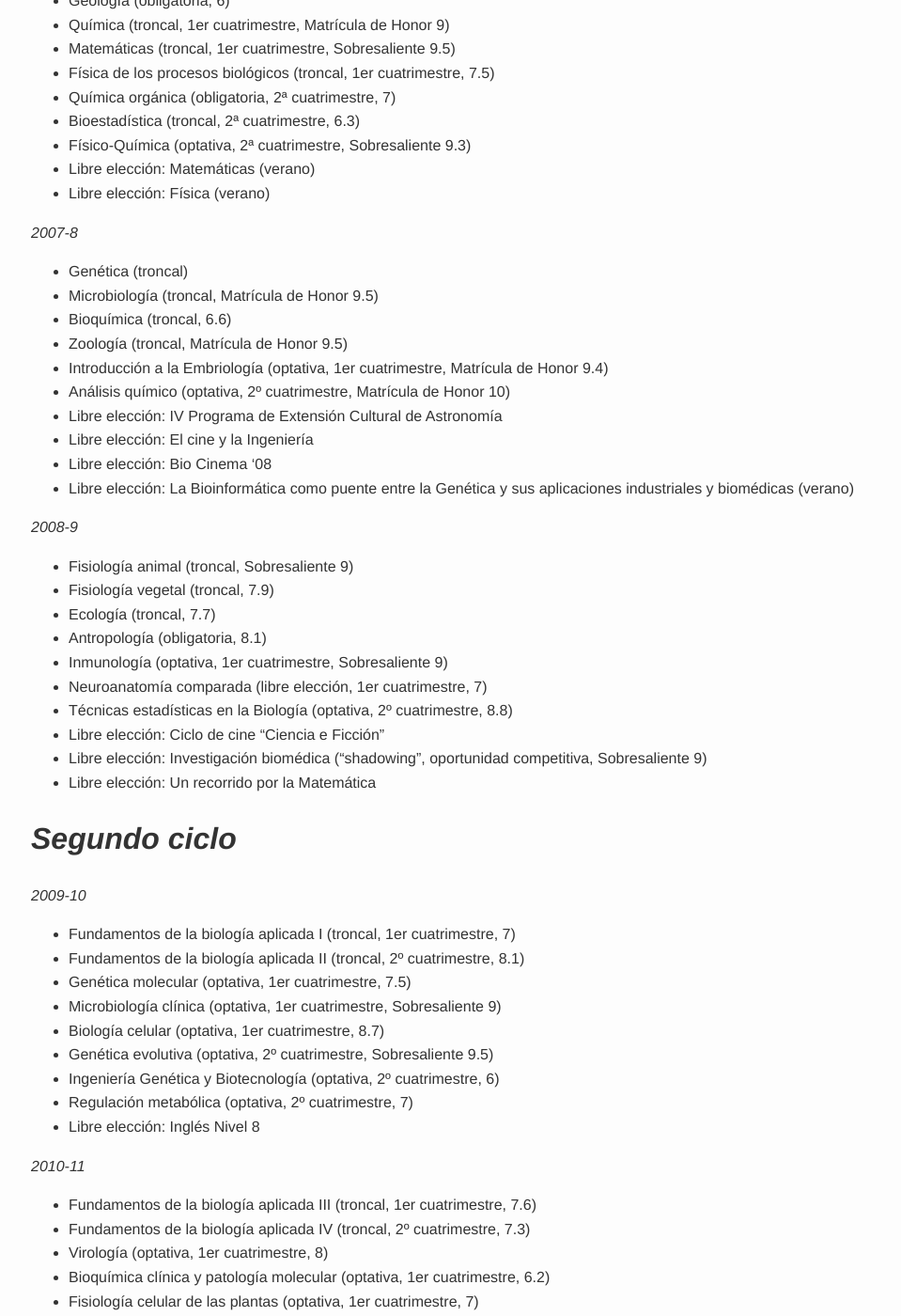
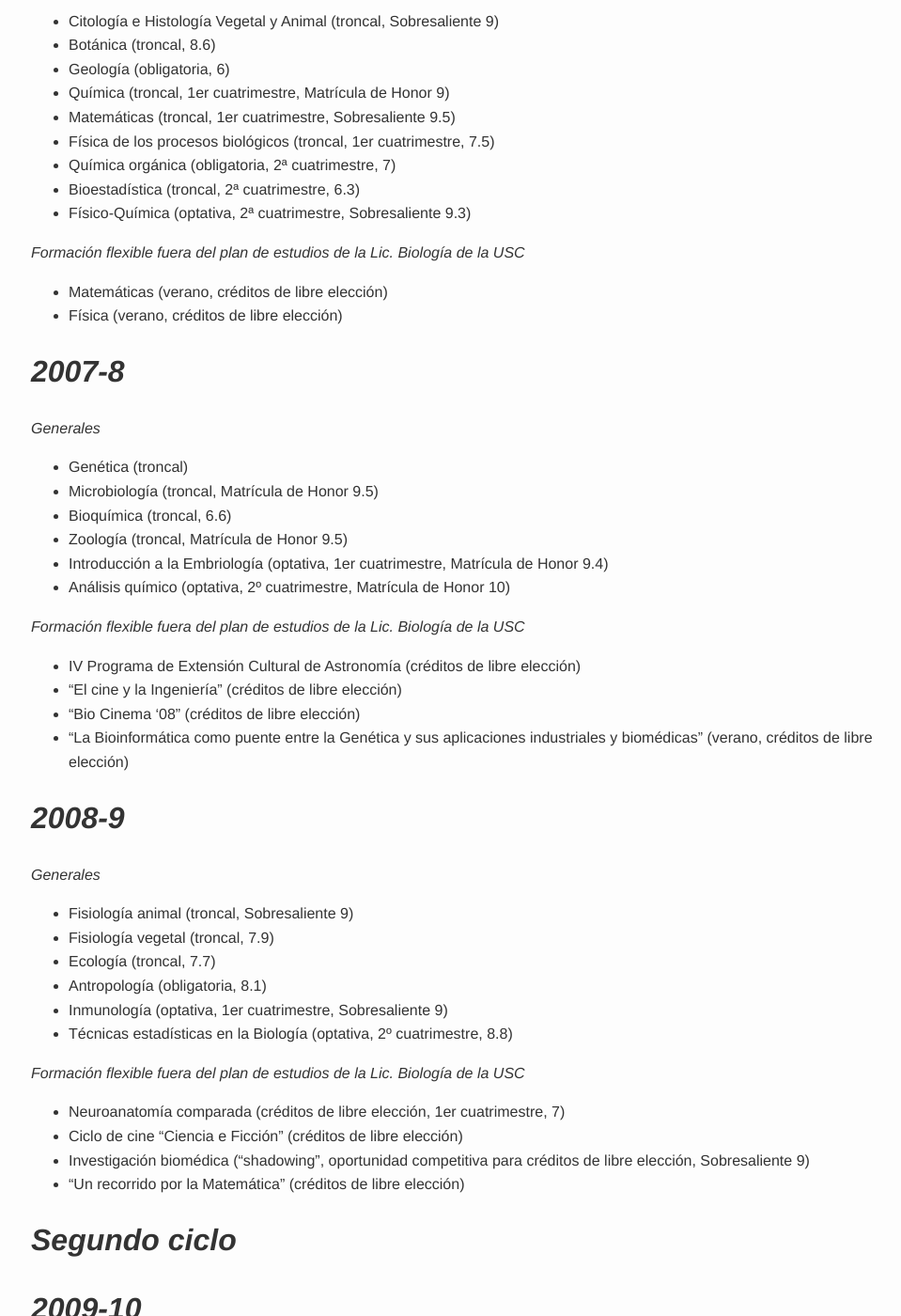
Before and after one commit to albafsanles/albafsanles.github.io, a Jekyll site: the page built from assets/subjects.md, in a window 1280 px wide and 1400 px high, scrolled down 572 px. Shown: the whole window at 94% size, without its empty margins (157-1116 px from the left). Built offline with Jekyll 4.4.1, drawn with Linux system fonts in a browser that asks for light colours; some of the changed text lies outside the part shown.

Commit message:
Update subjects.md

```diff
--- a/assets/subjects.md
+++ b/assets/subjects.md
@@ -12,7 +12,9 @@ Aquí puedes ver las asignaturas que he cursado en mis estudios universitarios:
 
 # ***Primer ciclo***
 
-_2006-7_
+# _2006-7_
+
+_Generales_
 
 - Citología e Histología Vegetal y Animal (troncal, Sobresaliente 9)
 - Botánica (troncal, 8.6)
@@ -23,11 +25,15 @@ _2006-7_
 - Química orgánica (obligatoria, 2ª cuatrimestre, 7)
 - Bioestadística (troncal, 2ª cuatrimestre, 6.3)
 - Físico-Química (optativa, 2ª cuatrimestre, Sobresaliente 9.3)
-- Libre elección: Matemáticas (verano)
-- Libre elección: Física (verano)
 
+_Formación flexible fuera del plan de estudios de la Lic. Biología de la USC_
 
-_2007-8_
+- Matemáticas (verano, créditos de libre elección)
+- Física (verano, créditos de libre elección)
+
+# _2007-8_
+
+_Generales_
 
 - Genética (troncal)
 - Microbiología (troncal, Matrícula de Honor 9.5)
@@ -35,51 +41,75 @@ _2007-8_
 - Zoología (troncal, Matrícula de Honor 9.5)
 - Introducción a la Embriología (optativa, 1er cuatrimestre, Matrícula de Honor 9.4)
 - Análisis químico (optativa, 2º cuatrimestre, Matrícula de Honor 10)
-- Libre elección: IV Programa de Extensión Cultural de Astronomía
-- Libre elección: El cine y la Ingeniería
-- Libre elección: Bio Cinema '08
-- Libre elección: La Bioinformática como puente entre la Genética y sus aplicaciones industriales y biomédicas (verano)
+
+_Formación flexible fuera del plan de estudios de la Lic. Biología de la USC_
+
+- IV Programa de Extensión Cultural de Astronomía  (créditos de libre elección)
+- "El cine y la Ingeniería"  (créditos de libre elección)
+- "Bio Cinema '08"  (créditos de libre elección)
+- "La Bioinformática como puente entre la Genética y sus aplicaciones industriales y biomédicas" (verano,  créditos de libre elección)
 
 
-_2008-9_
+# _2008-9_
+
+_Generales_
 
 - Fisiología animal (troncal, Sobresaliente 9)
 - Fisiología vegetal (troncal, 7.9)
 - Ecología (troncal, 7.7)
 - Antropología (obligatoria, 8.1)
 - Inmunología (optativa, 1er cuatrimestre, Sobresaliente 9)
-- Neuroanatomía comparada (libre elección, 1er cuatrimestre, 7)
 - Técnicas estadísticas en la Biología (optativa, 2º cuatrimestre, 8.8)
-- Libre elección: Ciclo de cine "Ciencia e Ficción"
-- Libre elección: Investigación biomédica ("shadowing", oportunidad competitiva, Sobresaliente 9)
-- Libre elección: Un recorrido por la Matemática
+
+_Formación flexible fuera del plan de estudios de la Lic. Biología de la USC_
+- Neuroanatomía comparada (créditos de libre elección, 1er cuatrimestre, 7)
+- Ciclo de cine "Ciencia e Ficción" (créditos de libre elección)
+- Investigación biomédica ("shadowing", oportunidad competitiva para créditos de libre elección, Sobresaliente 9)
+- "Un recorrido por la Matemática" (créditos de libre elección)
 
 # ***Segundo ciclo***
 
-_2009-10_
+# _2009-10_
+
+_Generales_
 
 - Fundamentos de la biología aplicada I (troncal, 1er cuatrimestre, 7)
 - Fundamentos de la biología aplicada II (troncal, 2º cuatrimestre, 8.1)
+
+_Asignaturas vinculadas a la orientación de Biología molecular y Biotecnología_
+
 - Genética molecular (optativa, 1er cuatrimestre, 7.5)
 - Microbiología clínica (optativa, 1er cuatrimestre, Sobresaliente 9)
 - Biología celular (optativa, 1er cuatrimestre, 8.7)
 - Genética evolutiva (optativa, 2º cuatrimestre, Sobresaliente 9.5)
 - Ingeniería Genética y Biotecnología (optativa, 2º cuatrimestre, 6)
 - Regulación metabólica (optativa, 2º cuatrimestre, 7)
-- Libre elección: Inglés Nivel 8
 
+_Formación flexible fuera del plan de estudios de la Lic. Biología de la USC_
 
-_2010-11_
+- Inglés Nivel 8 (créditos de libre elección)
+
+# _2010-11_
+
+_Generales_
 
 - Fundamentos de la biología aplicada III (troncal, 1er cuatrimestre, 7.6)
 - Fundamentos de la biología aplicada IV (troncal, 2º cuatrimestre, 7.3)
+
+_Asignaturas vinculadas a la orientación de Biología molecular y Biotecnología_
+
 - Virología (optativa, 1er cuatrimestre, 8)
 - Bioquímica clínica y patología molecular (optativa, 1er cuatrimestre, 6.2)
 - Fisiología celular de las plantas (optativa, 1er cuatrimestre, 7)
 - Virología clínica (optativa, 2º cuatrimestre, 8.3)
 - Antropología molecular (optativa, 2º cuatrimestre, 7.2)
 - Neurobiología general y comparada (optativa, 2º cuatrimestre, 5.3)
-- Libre elección: Inglés Nivel 9
+
+_Formación flexible fuera del plan de estudios de la Lic. Biología de la USC_
+
+- Inglés Nivel 9 (créditos de libre elección)
+
+* _Troncal = Asignatura obligatoria a nivel de todo el país; Obligatoria = Asignatura obligatoria en la Lic. de Biología en la USC, no en todas las universidades; Optativa = Asignatura electiva dentro del catálogo ofrecido por la Universidad como parte del programa; Libre elección = créditos flexibles completados con módulos de otros programas, actividades culturales, idiomas, o aprendizaje extracurricular reconocido; Créditos: unidad de carga de estudio equivalente a unas 10 hours de clases presenciales o prácticas._
 
 ## **Máster en Genética Avanzada (Universidad Autónoma de Barcelona)**
 _2011-12_
```
